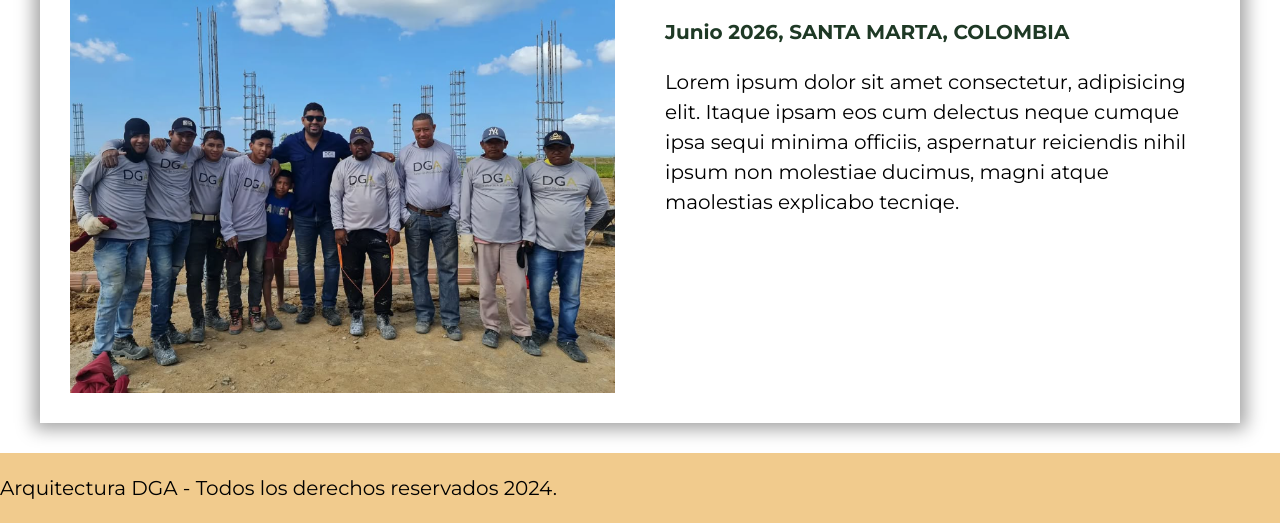
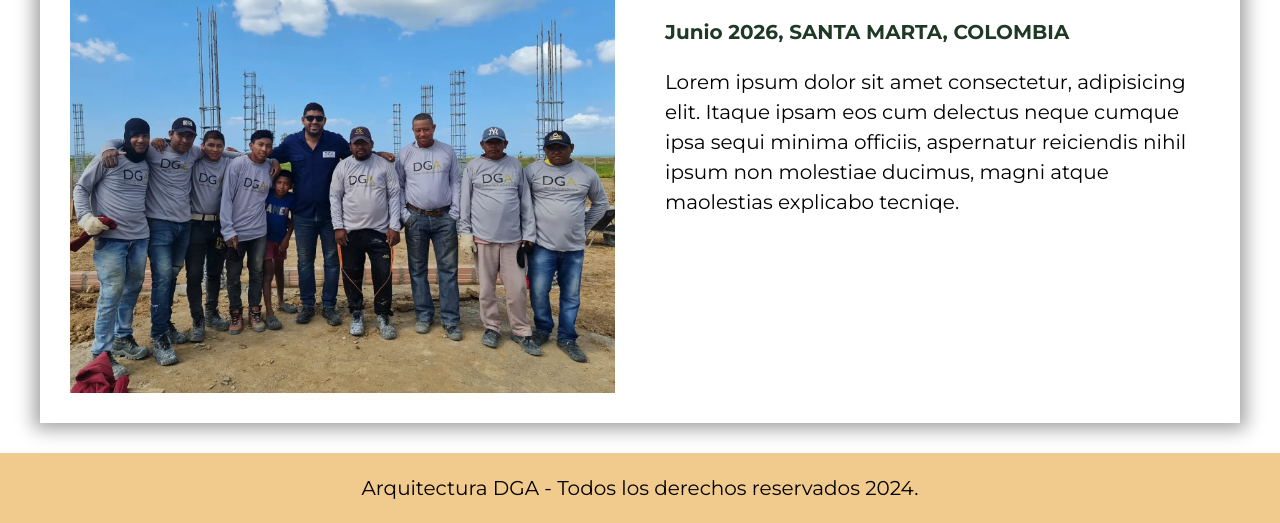
Before and after one commit to Dyveto/dgaPage, a website: page index.html in a window 1280 px wide. Shown: the part 723-1246 px from the top of the page. Drawn offline with Linux system fonts and the light colour scheme.

Commit message:
Center the footer

```diff
--- a/src/scss/layout/_header.scss
+++ b/src/scss/layout/_header.scss
@@ -38,4 +38,7 @@ header {
     background-color: v.$marron;
     height: 7rem;
     display: flex;
+    p {
+        margin: auto auto;
+    }
 }
```
Also changed, not shown: README.md (deleted), build/css/app.css.
